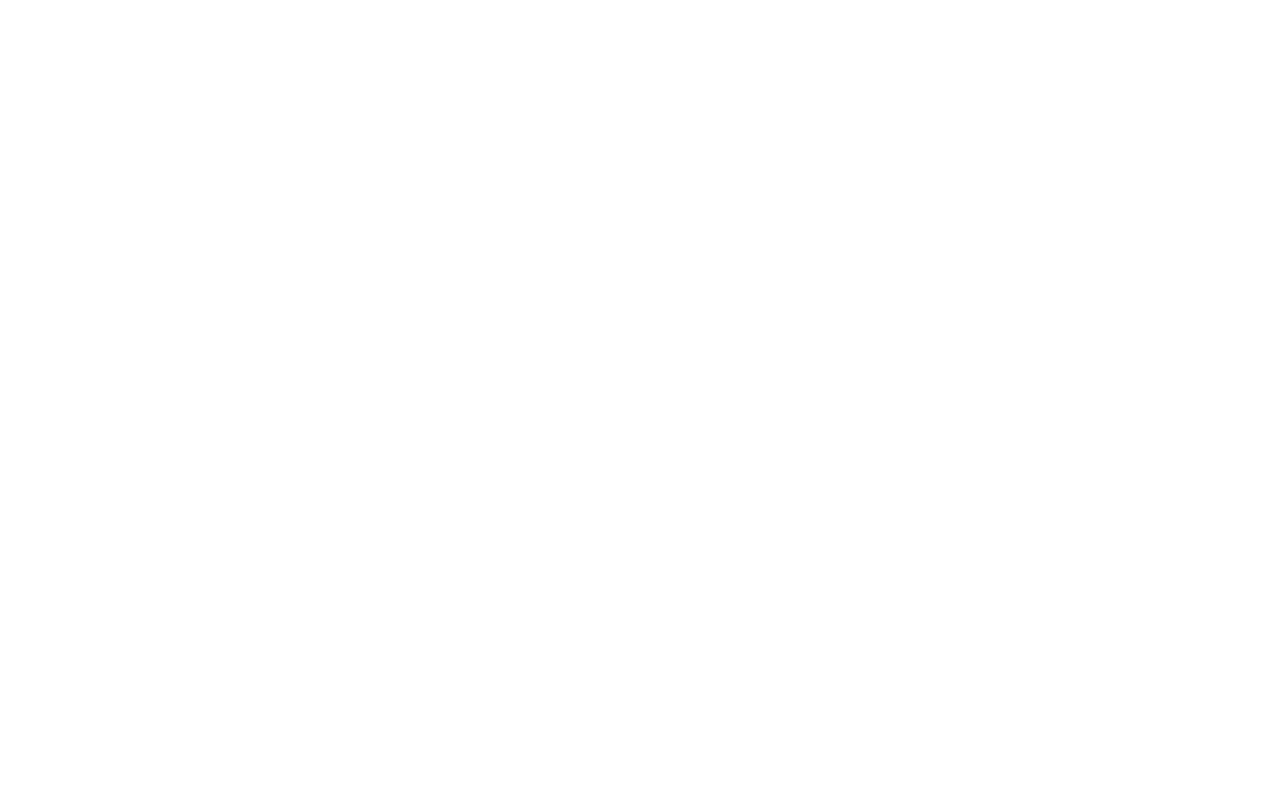
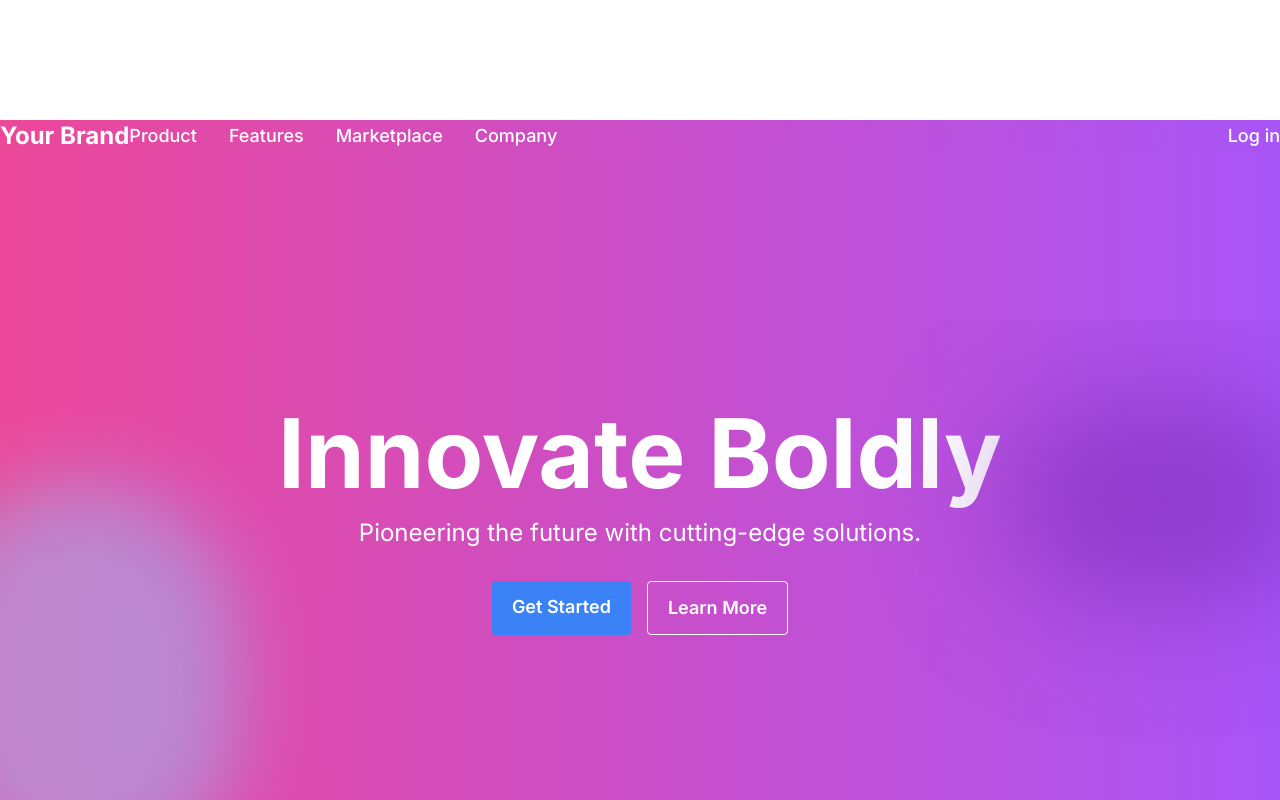
Before and after one commit to cmiley1/component-library, a Next.js app: page / in a window 1280 px wide. Shown: the part 680-1480 px from the top of the page. Before the commit the page ends 800 px from the top, so only its background shows below. Built offline with nearby package versions, Linux system fonts and the light colour scheme.

Commit message:
fun component

```diff
--- a/src/app/page.tsx
+++ b/src/app/page.tsx
@@ -1,9 +1,11 @@
 import SimpleHero from "../components/simpleHero";
+import FunHero from "../components/funHero";
 
 export default function Home() {
   return (
     <main className="">
       <SimpleHero />
+      <FunHero />
     </main>
   );
 }
--- /dev/null
+++ b/src/components/funHero.tsx
@@ -0,0 +1,80 @@
+"use client";
+import { useState } from "react";
+import { Dialog } from "@headlessui/react";
+import { Bars3Icon, XMarkIcon } from "@heroicons/react/24/outline";
+
+const navigation = [
+  { name: "Product", href: "#" },
+  { name: "Features", href: "#" },
+  { name: "Marketplace", href: "#" },
+  { name: "Company", href: "#" },
+];
+
+export default function funHero() {
+  const [mobileMenuOpen, setMobileMenuOpen] = useState(false);
+
+  return (
+    <div className="relative bg-gradient-to-r from-pink-500 to-purple-500 text-white">
+      <header className="absolute inset-x-0 top-0 z-40 bg-opacity-90 backdrop-blur-sm">
+        <nav className="flex items-center justify-between">
+          <a href="#" className="text-2xl font-bold">
+            Your Brand
+          </a>
+          <div className="flex lg:hidden">
+            <button
+              type="button"
+              className="p-2 text-white"
+              onClick={() => setMobileMenuOpen(true)}
+            >
+              <Bars3Icon className="h-6 w-6" aria-hidden="true" />
+            </button>
+          </div>
+          <div className="hidden lg:flex lg:gap-x-8">
+            {navigation.map((item) => (
+              <a
+                key={item.name}
+                href={item.href}
+                className="text-lg font-medium hover:text-blue-400"
+              >
+                {item.name}
+              </a>
+            ))}
+          </div>
+          <div className="hidden lg:flex lg:flex-1 lg:justify-end">
+            <a href="#" className="text-lg font-medium hover:text-blue-400">
+              Log in
+            </a>
+          </div>
+        </nav>
+      </header>
+
+      <div className="flex flex-col items-center justify-center min-h-screen z-10">
+        <div className="text-center">
+          <h1 className="text-6xl font-bold sm:text-8xl">Innovate Boldly</h1>
+          <p className="mt-4 text-xl sm:text-2xl">
+            Pioneering the future with cutting-edge solutions.
+          </p>
+          <div className="mt-8 flex flex-wrap justify-center gap-4">
+            <a
+              href="#"
+              className="rounded bg-blue-500 px-5 py-3 text-lg font-semibold hover:bg-blue-700"
+            >
+              Get Started
+            </a>
+            <a
+              href="#"
+              className="rounded border border-white px-5 py-3 text-lg font-semibold hover:border-blue-500 hover:text-blue-500"
+            >
+              Learn More
+            </a>
+          </div>
+        </div>
+      </div>
+
+      <div className="absolute top-1/4 left-0 w-full h-full overflow-hidden opacity-50 z-0">
+        <div className="absolute w-1/4 h-1/4 mt-10 bg-purple-800 rounded-full top-10 -right-10 blur-3xl"></div>
+        <div className="absolute w-1/4 h-1/2 bg-blue-300 rounded-full top-40 -left-20 blur-2xl"></div>
+      </div>
+    </div>
+  );
+}
```
